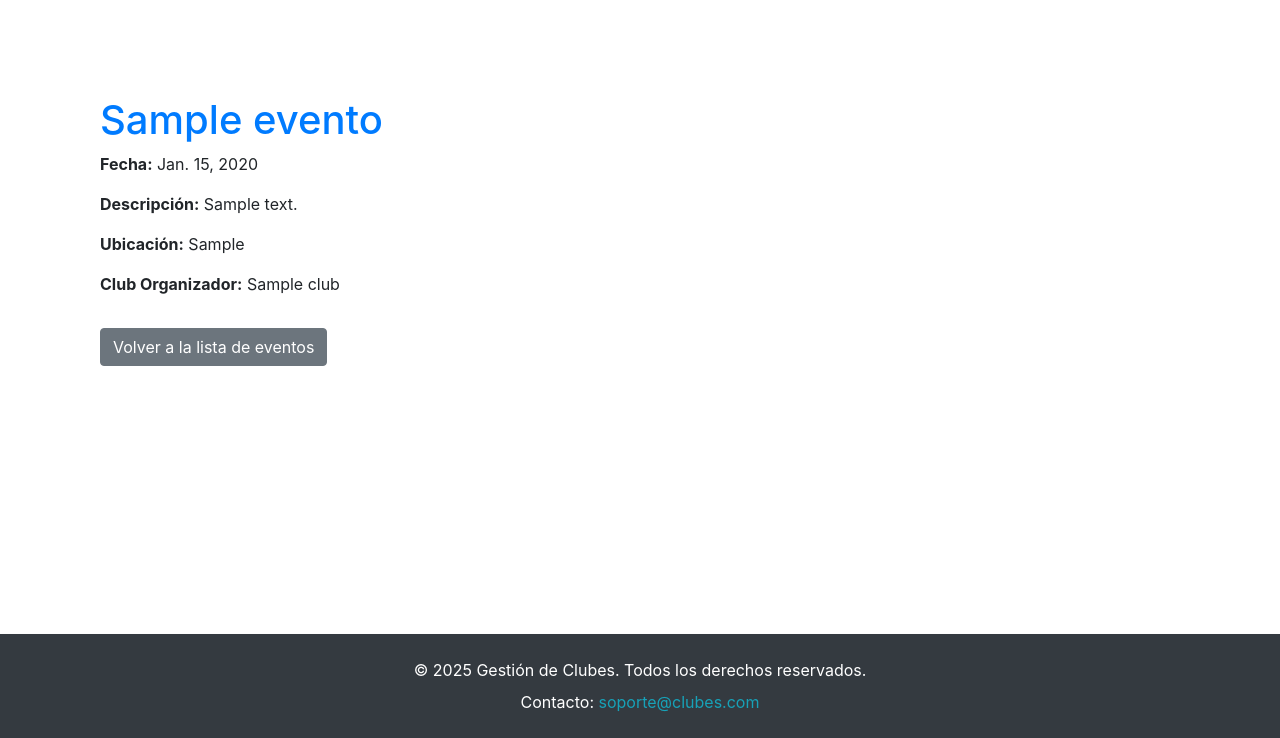
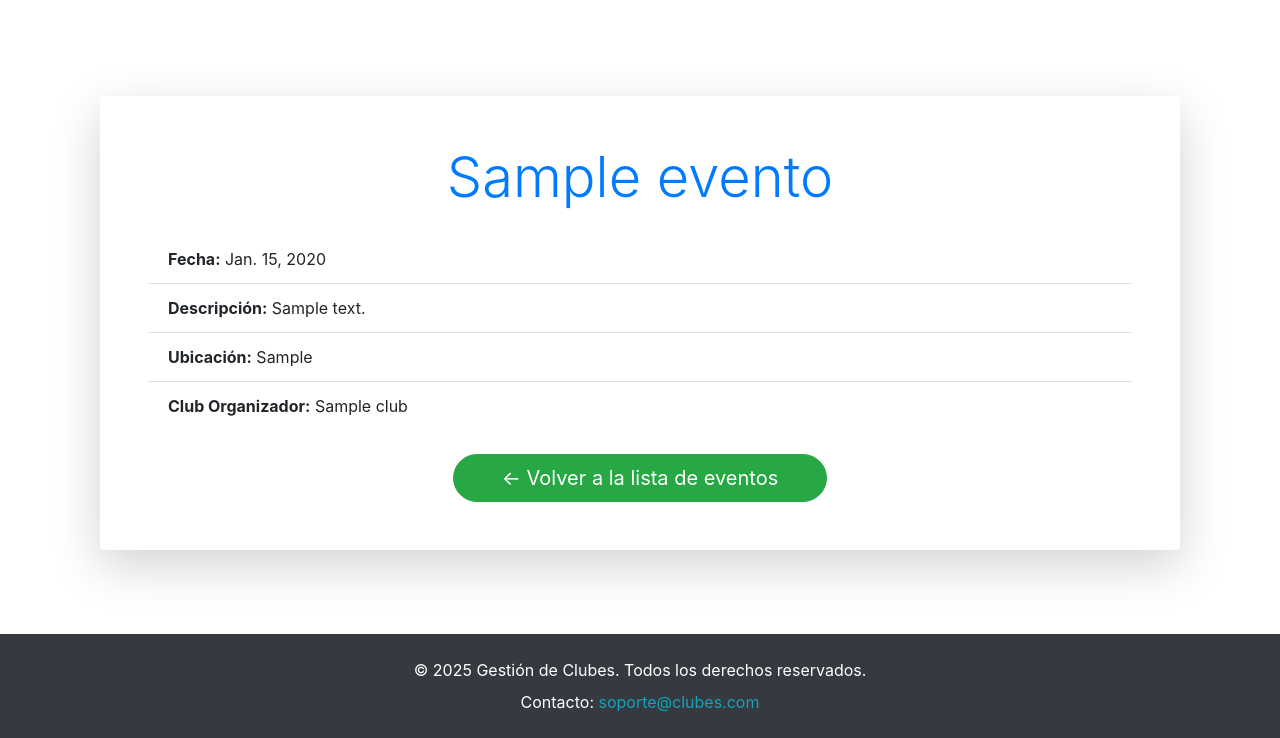
Before and after one commit to hidravneno/gestion_clubes-bien, a Django app: page /clubes/eventos/1/ in a window 1280 px wide. Shown: the part 62-800 px from the top of the page. Run offline with Django 4.2, Linux system fonts and the light colour scheme; tables that the repository leaves empty hold one stand-in row (values such as "Sample post"); some libraries are stand-ins or nearby versions.

Commit message:
detalle evento

```diff
--- a/templates/eventos/detalle_evento.html
+++ b/templates/eventos/detalle_evento.html
@@ -4,15 +4,25 @@
 
 {% block content %}
 <div class="container mt-5">
-    <h1 class="text-primary">{{ evento.nombre }}</h1>
-    <p><strong>Fecha:</strong> {{ evento.fecha }}</p>
-    <p><strong>Descripción:</strong> {{ evento.descripcion }}</p>
-    {% if evento.ubicacion %}
-        <p><strong>Ubicación:</strong> {{ evento.ubicacion }}</p>
-    {% endif %}
-    {% if evento.club %}
-        <p><strong>Club Organizador:</strong> {{ evento.club.nombre }}</p>
-    {% endif %}
-    <a href="{% url 'lista_eventos' %}" class="btn btn-secondary mt-3">Volver a la lista de eventos</a>
+    <div class="card shadow-lg rounded-4 border-0">
+        <div class="card-body p-5">
+            <h1 class="card-title text-center text-primary display-4 fw-bold mb-4">{{ evento.nombre }}</h1>
+            <ul class="list-group list-group-flush mb-4">
+                <li class="list-group-item fs-5"><strong>Fecha:</strong> {{ evento.fecha }}</li>
+                <li class="list-group-item fs-5"><strong>Descripción:</strong> {{ evento.descripcion }}</li>
+                {% if evento.ubicacion %}
+                    <li class="list-group-item fs-5"><strong>Ubicación:</strong> {{ evento.ubicacion }}</li>
+                {% endif %}
+                {% if evento.club %}
+                    <li class="list-group-item fs-5"><strong>Club Organizador:</strong> {{ evento.club.nombre }}</li>
+                {% endif %}
+            </ul>
+            <div class="text-center mt-4">
+                <a href="{% url 'lista_eventos' %}" class="btn btn-success btn-lg px-5 rounded-pill">
+                    ← Volver a la lista de eventos
+                </a>
+            </div>
+        </div>
+    </div>
 </div>
 {% endblock %}
```
